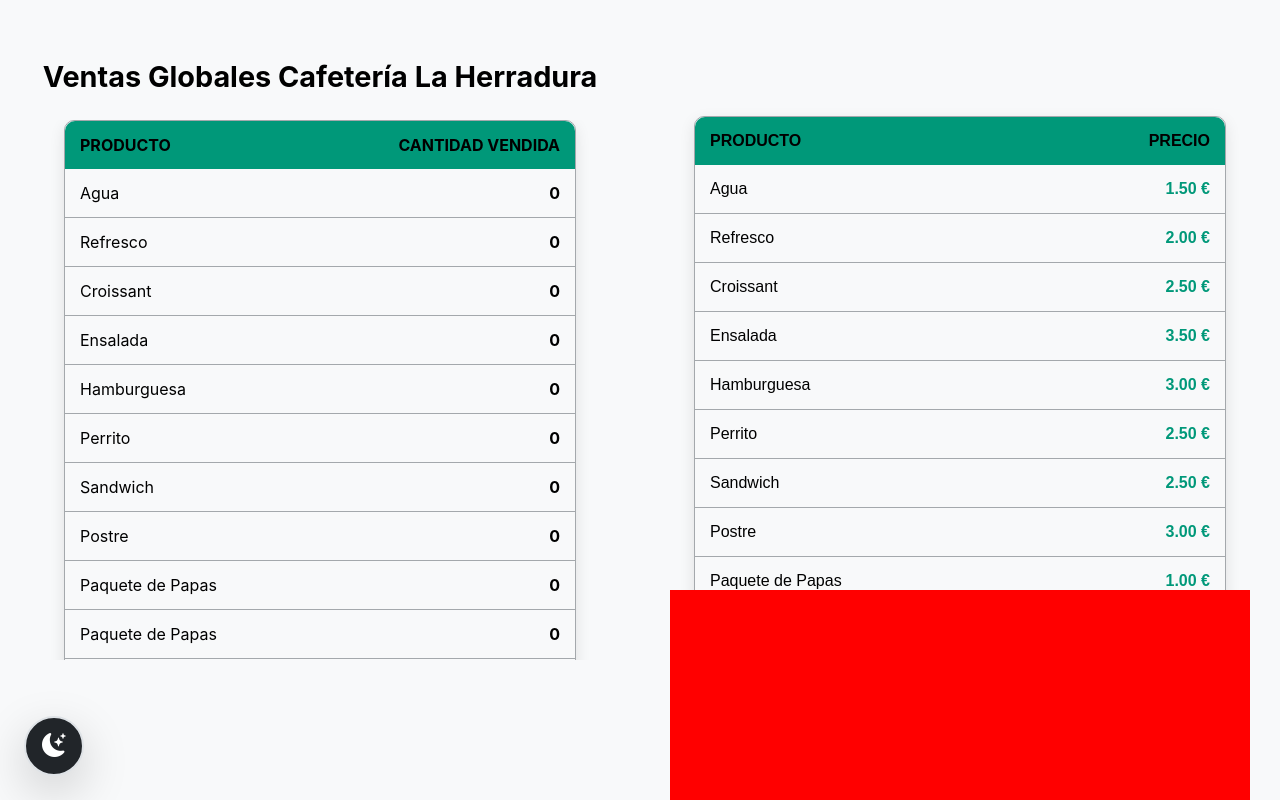
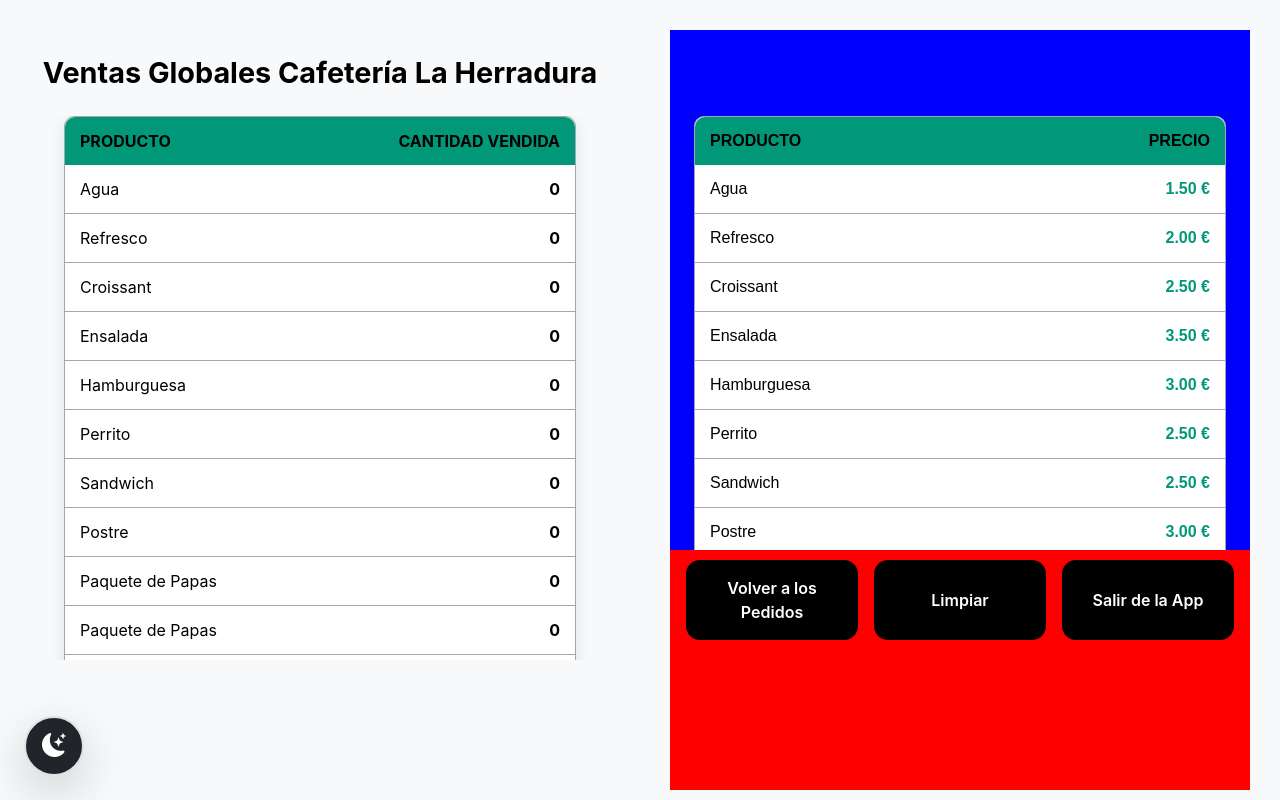
Before and after one commit to orodrod/app-cafeteria, a React (Create React App) app: page /VentasGlobales in a window 1280 px wide. Built offline with nearby package versions, Linux system fonts and the light colour scheme.

Commit message:
arreglos

```diff
--- a/src/componentes/Productos.js
+++ b/src/componentes/Productos.js
@@ -19,9 +19,4 @@ export const PRODUCTOS = [
   { id: "papas", nombre: "Paquete de Papas", precio: 1, img: "/img/Paquete_Papas.png"  },
   { id: "papas", nombre: "Paquete de Papas", precio: 1, img: "/img/Paquete_Papas.png"  },
   { id: "papas", nombre: "Paquete de Papas", precio: 1, img: "/img/Paquete_Papas.png"  },
-  { id: "papas", nombre: "Paquete de Papas", precio: 1, img: "/img/Paquete_Papas.png"  },
-  { id: "papas", nombre: "Paquete de Papas", precio: 1, img: "/img/Paquete_Papas.png"  },
-  { id: "papas", nombre: "Paquete de Papas", precio: 1, img: "/img/Paquete_Papas.png"  },
-  { id: "papas", nombre: "Paquete de Papas", precio: 1, img: "/img/Paquete_Papas.png"  },
-  { id: "papas", nombre: "Paquete de Papas", precio: 1, img: "/img/Paquete_Papas.png"  },
 ];
--- a/src/componentes/segundaVentana/CantidadesVendidas.jsx
+++ b/src/componentes/segundaVentana/CantidadesVendidas.jsx
@@ -1,4 +1,5 @@
 import React from 'react';
+import 'bootstrap/dist/css/bootstrap.min.css';
 import '../../css/cantidadesVendidas.css';
 import { PRODUCTOS } from '../Productos';
 
--- a/src/componentes/segundaVentana/Resultados.jsx
+++ b/src/componentes/segundaVentana/Resultados.jsx
@@ -1,4 +1,5 @@
 import React from 'react';
+import 'bootstrap/dist/css/bootstrap.min.css';
 import { useNavigate } from 'react-router-dom';
 import '../../css/resultados.css'
 
@@ -7,7 +8,29 @@ const Resultados = () => {
 
     return (
         <div className='contenedor-res'>
+            <div>
 
+            </div>
+            <div className='contenedor-botones d-flex flex-row px-3 gap-3'>
+                <button
+                    className="boton-ventas-globales"
+                    onClick={() => navigate('/')}
+                    >
+                    Volver a los Pedidos
+                </button>
+                <button
+                    className="boton-ventas-globales"
+                    onClick={() => navigate('/ventasGlobales')}
+                    >
+                    Limpiar
+                </button>
+                <button
+                    className="boton-ventas-globales"
+                    onClick={() => navigate('/ventasGlobales')}
+                    >
+                    Salir de la App
+                </button>
+            </div>
         </div>
     );
 };
--- a/src/css/cantidadesVendidas.css
+++ b/src/css/cantidadesVendidas.css
@@ -5,7 +5,7 @@
     flex-direction: column;
     height: 85vh;
     width: 50vw;
-    padding: 60px 40px 20px 40px;
+    padding: 56px 40px 20px 40px;
     background-color: var(--color-principal);
     transition: background-color 0.6s;
     overflow: hidden;
@@ -39,6 +39,8 @@
     box-shadow: 0 5px 15px rgba(0, 0, 0, 0.1);
     border: 1px solid var(--color-borde);
     border-radius: 10px; /* Redondea el contenedor general */
+    background-color: var(--color-componente);
+    transition: background-color 0.6s;
 }
 
 /* --- Cabecera de la Tabla (TH) --- */
@@ -65,6 +67,7 @@
     padding: 12px 15px;
     color: var(--color-texto);
     border-bottom: 1px solid var(--color-borde);
+    width: inherit;
 }
 
 .filas td:last-child {
--- a/src/css/resultados.css
+++ b/src/css/resultados.css
@@ -1,9 +1,8 @@
 
 .contenedor-res{
     flex:1;
-    height: 35vh;
+    height: 30vh;
     overflow-y: auto;
-    padding: 30px;
     background-color: red;/*var(--color-principal);*/
     transition: background-color 0.6s;
 
@@ -15,3 +14,7 @@
 .botones{
 
 }
+
+.contenedor-botones{
+
+}
--- a/src/css/tablaPrecios.css
+++ b/src/css/tablaPrecios.css
@@ -1,19 +1,16 @@
 /* --- Contenedor Principal --- */
 .contenedor-tabla {
     /* Dimensiones */
-
     height: 65vh;
     min-width: 300px; /* Corregido: Usar px es más seguro que vh para ancho */
 
+    /* Posicionamiento */
+    padding: 40px 24px 24px 24px; /* Padding ajustado */
 
-    /* Posicionamiento */
-    padding: 0px 24px 24px 24px; /* Padding ajustado */
-    margin-top: 40px;
     /* Estilos Visuales */
-    background-color: var(--color-principal);
-    color: var(--color-texto);
+    /*background-color: var(--color-principal);*/
     font-family: 'Arial', sans-serif;
-
+    background-color: blue;
     /* Comportamiento */
     overflow-y: auto; /* Activa el scroll vertical */
     display: flex;
@@ -28,7 +25,9 @@
     box-shadow: 0 5px 15px rgba(0, 0, 0, 0.1);
     margin-top: 46px;
     border: 1px solid var(--color-borde);
+    background-color: var(--color-componente);
     border-radius: 10px; /* Redondea el contenedor */
+    transition: background-color 0.6s;
 }
 
 /* --- Cabecera (TH) --- */
--- a/src/css/ventanas.css
+++ b/src/css/ventanas.css
@@ -6,13 +6,15 @@
   background-color: var(--color-principal);
   margin: 0;
   padding: 0;
+  transition: background-color 0.6s;
 }
 
 .contenedor-resultados{
   flex:1;
   height: 100vh;
   overflow: hidden;
-  padding: 30px;
+  padding: 30px 30px 30px 30px;
   background-color: var(--color-principal);
   transition: background-color 0.6s;
+
 }
--- a/src/index.css
+++ b/src/index.css
@@ -24,7 +24,7 @@ body {
 
   background-color: var(--fondo-principal);
   color: var(--texto-principal);
-  transition: background-color 0.3s ease, color 0.3s ease;
+  transition: background-color 0.6s ease, color 0.6s ease;
 }
 
 code {
```
